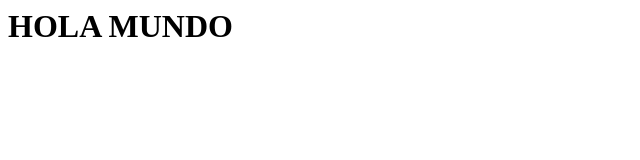
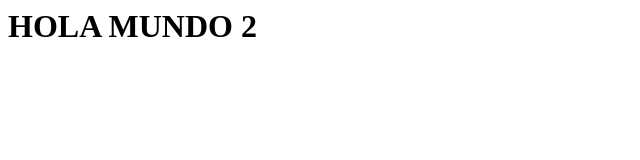
Before and after one commit to ViViolet/E, a plain HTML site: page index.html in a window 1280 px wide. Shown: the full height of the page, 0-640 px from the left. Drawn offline with Linux system fonts and the light colour scheme.

Commit message:
Update index.html

```diff
--- a/index.html
+++ b/index.html
@@ -1 +1 @@
-<h1>HOLA MUNDO</h1>
+<h1>HOLA MUNDO 2</h1>
```
